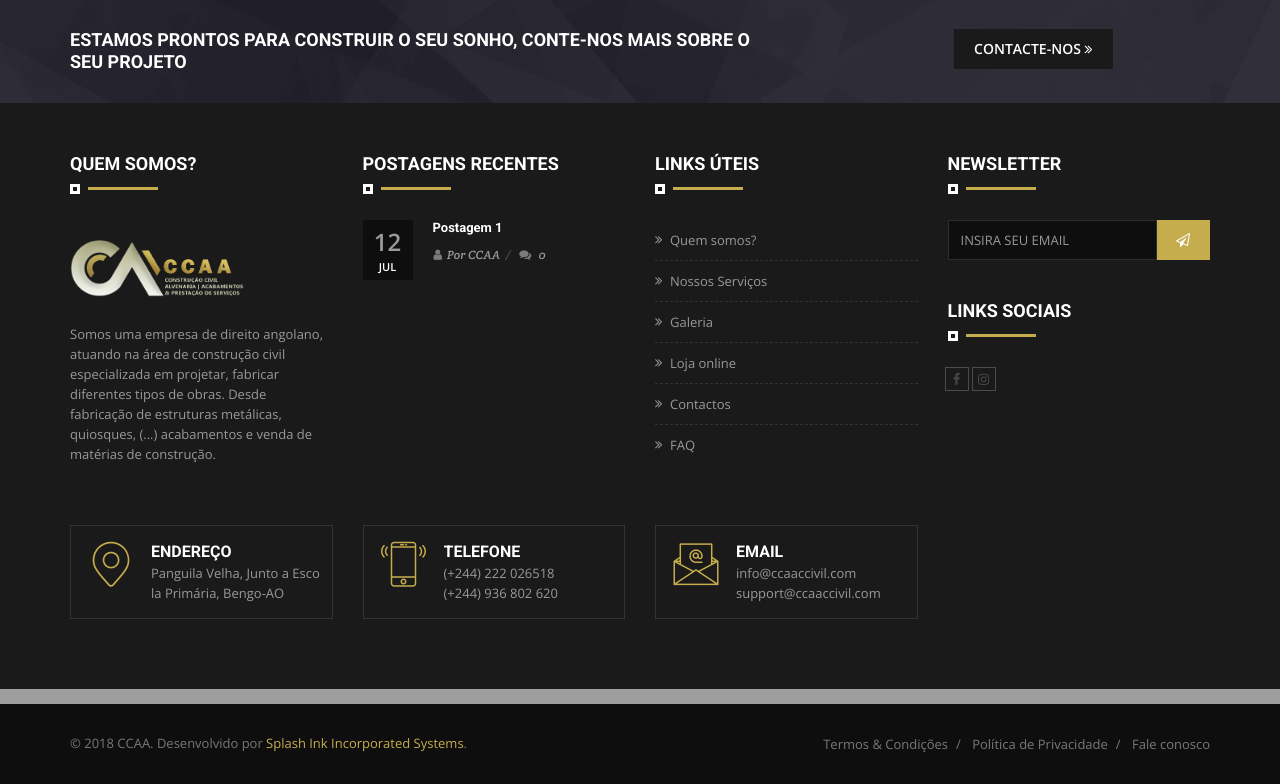
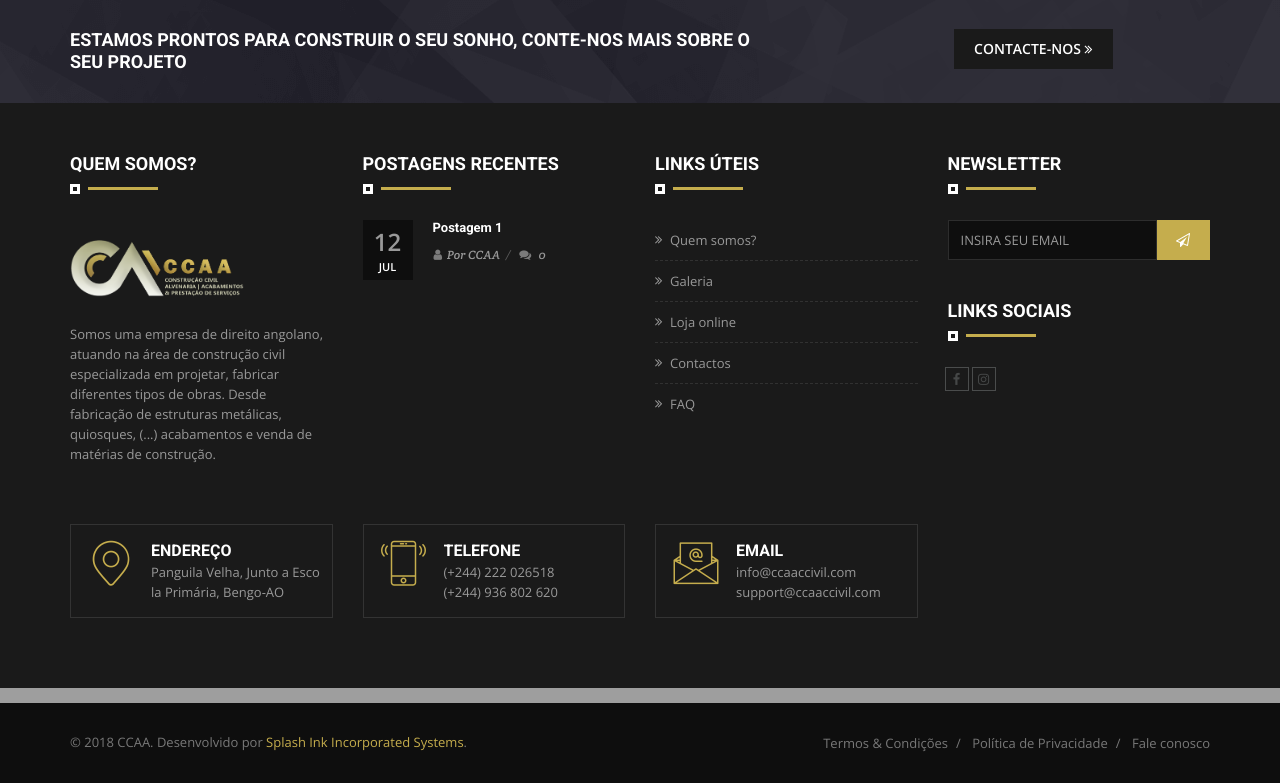
Before and after one commit to overlineink/ccaa, a PHP site: page / in a window 1280 px wide. Shown: the part 2841-3625 px from the top of the page. Run offline with PHP 8.4, Linux system fonts and the light colour scheme; some libraries are stand-ins or nearby versions; some web fonts are replaced; grey boxes are pictures that could not be loaded.

Commit message:
remove services from list

```diff
--- a/app/views/layouts/_shared.php
+++ b/app/views/layouts/_shared.php
@@ -200,7 +200,6 @@
                             <a href="">Portfolio <i class="fa fa-chevron-down"></i></a>
                             <ul class="sub-menu">
                                 <li><a href="<?=PROOT?>sobre">Quem Somos</a></li>
-                                <li><a href="">Nossos Serviços</a></li>
                                 <li><a href="<?=PROOT?>galeria">Galeria</a></li>
                             </ul>
                         </li>
@@ -277,7 +276,6 @@
                                 <h4 class="widget-title">Links Úteis</h4>
                                 <ul>
                                     <li><a href="<?=PROOT?>sobre">Quem somos?</a></li>
-                                    <li><a href="#">Nossos Serviços</a></li>
                                     <li><a href="<?=PROOT?>galeria">Galeria</a></li>
                                     <li><a href="#">Loja online</a></li>
                                     <li><a href="<?=PROOT?>contactos">Contactos</a></li>
--- a/app/views/layouts/default.php
+++ b/app/views/layouts/default.php
@@ -232,7 +232,6 @@
                         <a href="">Portfolio <i class="fa fa-chevron-down"></i></a>
                         <ul class="sub-menu">
                             <li><a href="<?=PROOT?>sobre">Quem Somos</a></li>
-                            <li><a href="#">Nossos Serviços</a></li>
                             <li><a href="<?=PROOT?>galeria">Galeria</a></li>
                         </ul>
                     </li>
@@ -307,7 +306,6 @@
                             <h4 class="widget-title">Links Úteis</h4>
                             <ul>
                                 <li><a href="<?=PROOT?>sobre">Quem somos?</a></li>
-                                <li><a href="#">Nossos Serviços</a></li>
                                 <li><a href="<?=PROOT?>galeria">Galeria</a></li>
                                 <li><a href="#">Loja online</a></li>
                                 <li><a href="<?=PROOT?>contactos">Contactos</a></li>
```
